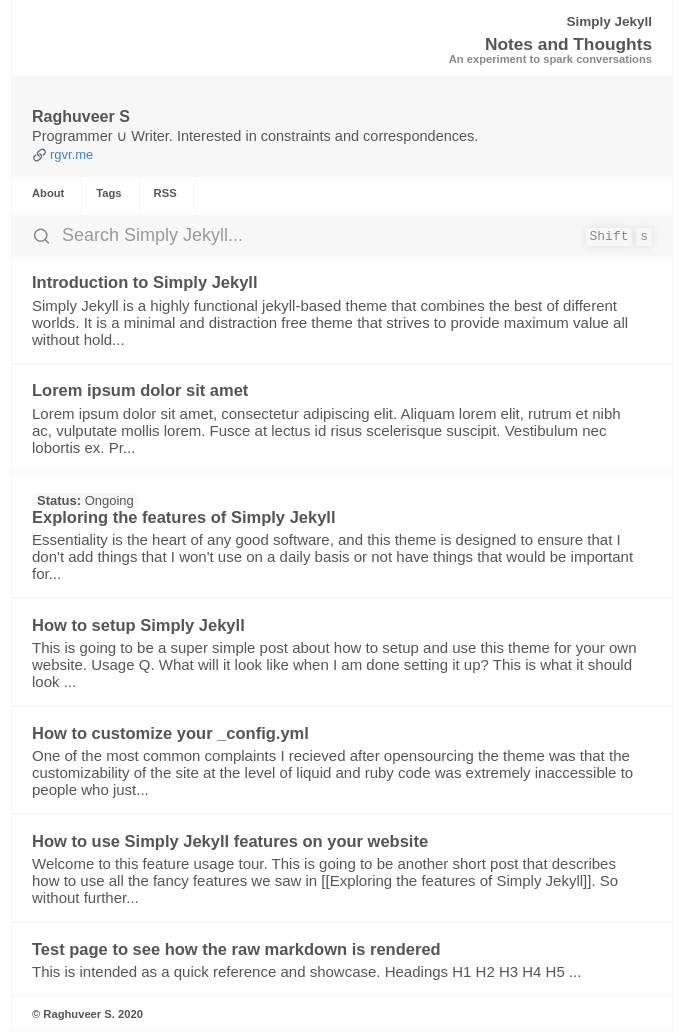
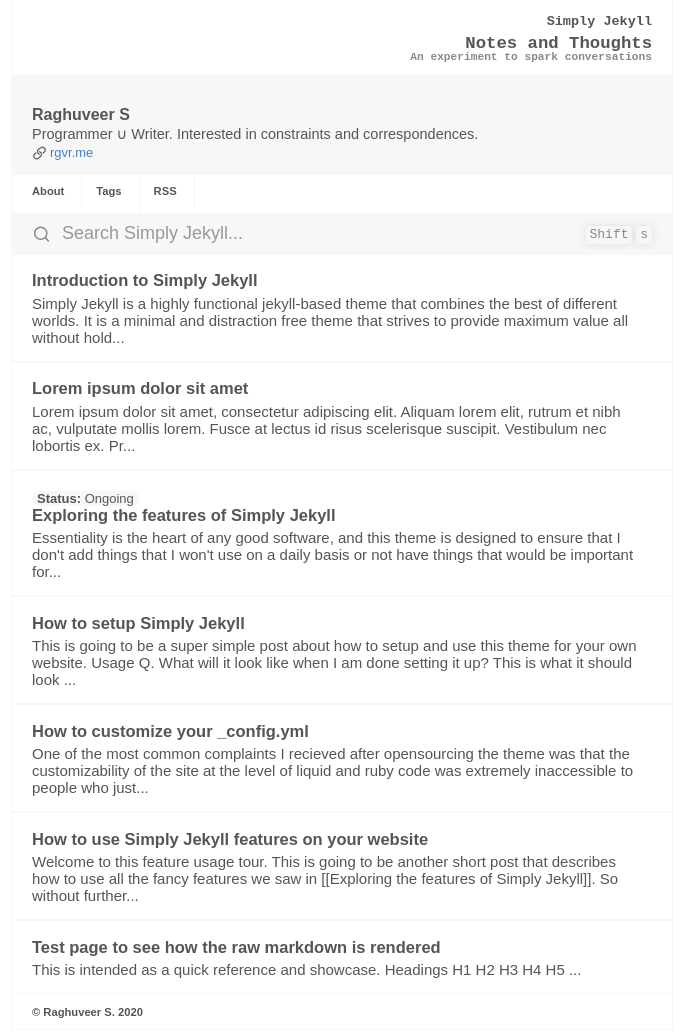
Before and after one commit to dis-ease/-rng, a Jekyll site: the page built from index.md, in a window 1280 px wide. Shown: the whole page, without its empty margins (298-985 px from the left). Built offline with Jekyll 4.4.1, drawn with Linux system fonts in a browser that asks for light colours.

Commit message:
header styling

```diff
--- a/assets/css/Style.css
+++ b/assets/css/Style.css
@@ -32,6 +32,7 @@ layout: Stylesheet
     --heading-font-family: sans-serif;
     --primary-font-family: sans-serif;
     --secondary-font-family: sans-serif;
+    --monospace-font-family: monospace;
 }
 
 
@@ -67,6 +68,7 @@ body {
     position: absolute;
     top: 0px;
 }
+
 
 header {
     display: flex;
@@ -293,33 +295,6 @@ hr {
     justify-content: space-around;
 }
 
-.site-heading-rtl > .main-page-heading {
-    color: var(--primary-text-color);
-    font-family:  var(--primary-font-family);
-    font-weight: 600;
-    margin-right: 20px;
-}
-
-.site-heading-rtl > .main-page-tagline {
-    color: var(--secondary-text-color);
-    font-family:  var(--primary-font-family);
-    font-size: 0.7rem;
-    font-weight: 600;
-    margin-right: 20px;
-    margin-top: -25px;
-}
-
-
-.site-heading-rtl > .main-page-subheading {
-    color: var(--primary-text-color);
-    font-family:  var(--primary-font-family);
-    font-weight: 600;
-    font-size: 17.3px !important;
-    margin-top: -8px;
-    margin-right: 20px;
-}
-
-
 
 .site-heading-rtl a {
     text-decoration: none;
@@ -332,29 +307,53 @@ hr {
     justify-content: space-around;
 }
 
+.site-heading-rtl > .main-page-heading,
 .site-heading-ltr > .main-page-heading {
     color: var(--primary-text-color);
-    font-family:  var(--primary-font-family);
+    font-family:  var(--monospace-font-family);
     font-weight: 600;
+}
+
+.site-heading-rtl > .main-page-heading {
+    margin-right: 20px;
+}
+
+.site-heading-ltr > .main-page-heading {
     margin-left: 20px;
 }
 
-.site-heading-ltr > .main-page-tagline {
+
+.site-heading-rtl > .main-page-tagline, .site-heading-ltr > .main-page-tagline {
     color: var(--secondary-text-color);
-    font-family:  var(--primary-font-family);
+    font-family:  var(--monospace-font-family);
     font-size: 0.7rem;
     font-weight: 600;
+    margin-top: -25px;
+}
+
+.site-heading-rtl > .main-page-tagline {
+    margin-right: 20px;
+}
+
+.site-heading-ltr > .main-page-tagline {
     margin-left: 20px;
-    margin-top: -25px;
+}
+
+
+.site-heading-rtl > .main-page-subheading, .site-heading-ltr > .main-page-subheading {
+    color: var(--primary-text-color);
+    font-family:  var(--monospace-font-family);
+    font-weight: 600;
+    font-size: 17.3px !important;
+    margin-top: -8px;
+}
+
+.site-heading-rtl > .main-page-subheading {
+    margin-right: 20px;
 }
 
 
 .site-heading-ltr > .main-page-subheading {
-    color: var(--primary-text-color);
-    font-family:  var(--primary-font-family);
-    font-weight: 600;
-    font-size: 17.3px !important;
-    margin-top: -8px;
     margin-left: 20px;
 }
 
```
